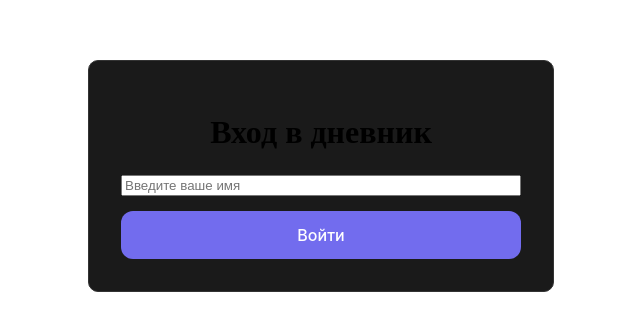
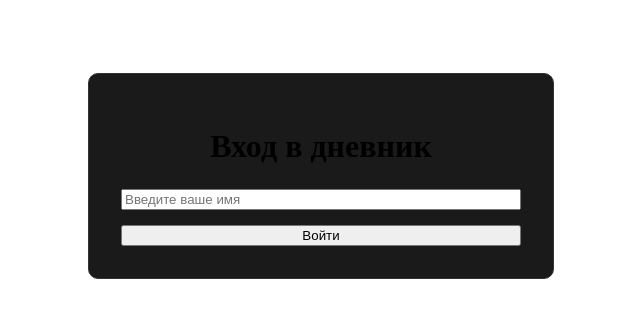
Before and after one commit to bsergey1996/peprle_dz, a React (Vite) app: page / in a window 1280 px wide. Shown: the part 232-562 px from the top of the page, without its empty margins (319-959 px from the left). Built offline with nearby package versions, Linux system fonts and the light colour scheme.

Commit message:
feat: refactor Button component to use forwardRef and improve class handling

```diff
--- a/src/Components/Button/Button.jsx
+++ b/src/Components/Button/Button.jsx
@@ -1,11 +1,19 @@
+import { forwardRef } from 'react';
 import styles from './Button.module.css';
+import cn from 'classnames';
 
-const Button = ({ children, onClick }) => {
-  return (
-    <button className={styles['custom-button']} onClick={onClick}>
-      {children}
-    </button>
-  );
-};
+// Оборачиваем в forwardRef, чтобы родитель мог получить доступ к DOM-кнопке
+const Button = forwardRef(function Button({ children, onClick, className, ...props }, ref) {
+    return (
+        <button
+            ref={ref} // Передаем реф реальному тегу button
+            className={cn(styles.button, styles.accent, className)}
+            onClick={onClick}
+            {...props}
+        >
+            {children}
+        </button>
+    );
+});
 
 export default Button;
```
